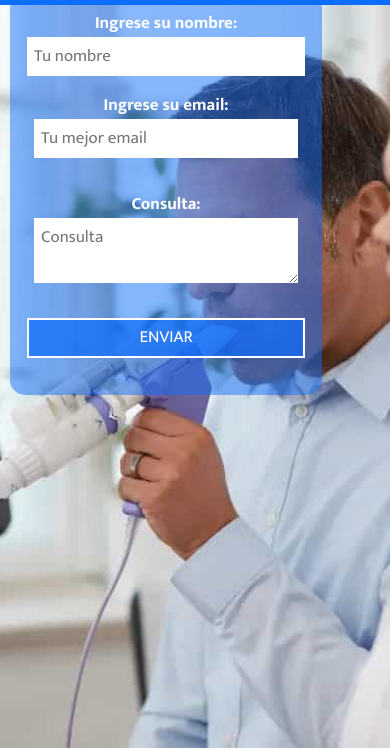
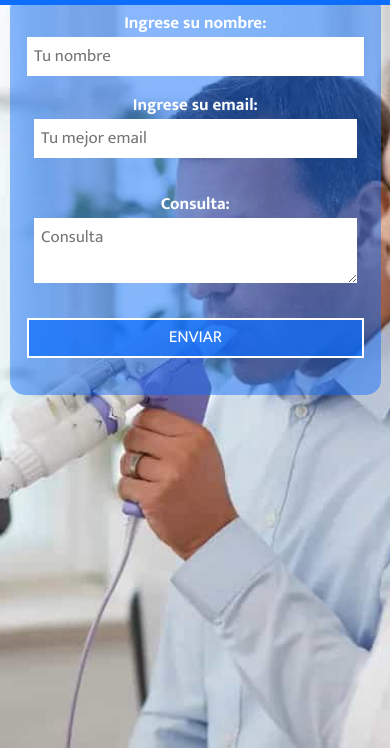
Before and after one commit to codenata/preentrega2-kreimer, a website: page pages/contacto.html in a window 390 px wide. Shown: the part 116-866 px from the top of the page. Drawn offline with nearby package versions, Linux system fonts and the light colour scheme.

Commit message:
queries otra vez

```diff
--- a/scss/base/_media-query.scss
+++ b/scss/base/_media-query.scss
@@ -22,7 +22,7 @@
     }
 }
 
-@media screen and (max-width: 450px){
+@media screen and (max-width: 480px){
     .grid-galeria{
         grid-template-columns: 1fr;
     }
@@ -36,11 +36,7 @@
     header nav{
         margin: 10px 0 10px 0;
     }
-}
-
-
-@media screen and (max-width: 400px){
     .formulario form{
-        width: 80%;
+        width: 95%;
     }
 }
```
Also changed, not shown: ccs/estilos.css.
